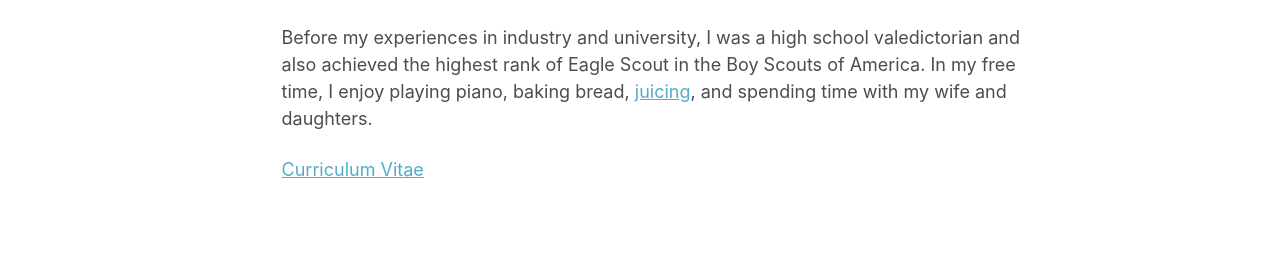
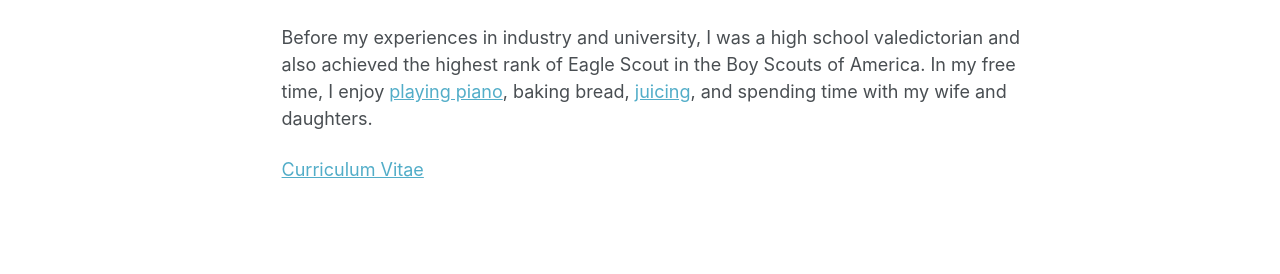
Before and after one commit to danj1000/danj1000.github.io, a Jekyll site: the page built from _pages/about.md, in a window 1280 px wide and 1186 px high. Shown: the part 599-873 px from the top of the window. Built offline with Jekyll 4.4.1, drawn with Linux system fonts in a browser that asks for light colours; some web fonts are replaced; part of the change alters nothing that is shown.

```diff
--- a/_pages/about.md
+++ b/_pages/about.md
@@ -13,7 +13,7 @@ Prior to returning to school for a PhD, I received a master's degree in computer
 
 Additionally, many of my roles have been focused on applied ML. For example, at Meta I built ML models to rank comment ordering on popular Facebook posts. At Medidata, I worked with data scientists to tune ML models and deploy them in AWS SageMaker. At Clearwater Analytics, I improved deep learning models used for NLP sequence labeling.
 
-Before my experiences in industry and university, I was a high school valedictorian and also achieved the highest rank of Eagle Scout in the Boy Scouts of America. In my free time, I enjoy playing piano, baking bread, [juicing](https://makeitvegan.com/nama-j2-juicer/), and spending time with my wife and daughters.
+Before my experiences in industry and university, I was a high school valedictorian and also achieved the highest rank of Eagle Scout in the Boy Scouts of America. In my free time, I enjoy [playing piano](https://www.youtube.com/@DanPianoManOfficial), baking bread, [juicing](https://makeitvegan.com/nama-j2-juicer/), and spending time with my wife and daughters.
 
 [Curriculum Vitae](https://danj1000.github.io/Daniel_Johnson_CV.pdf)
 
```
